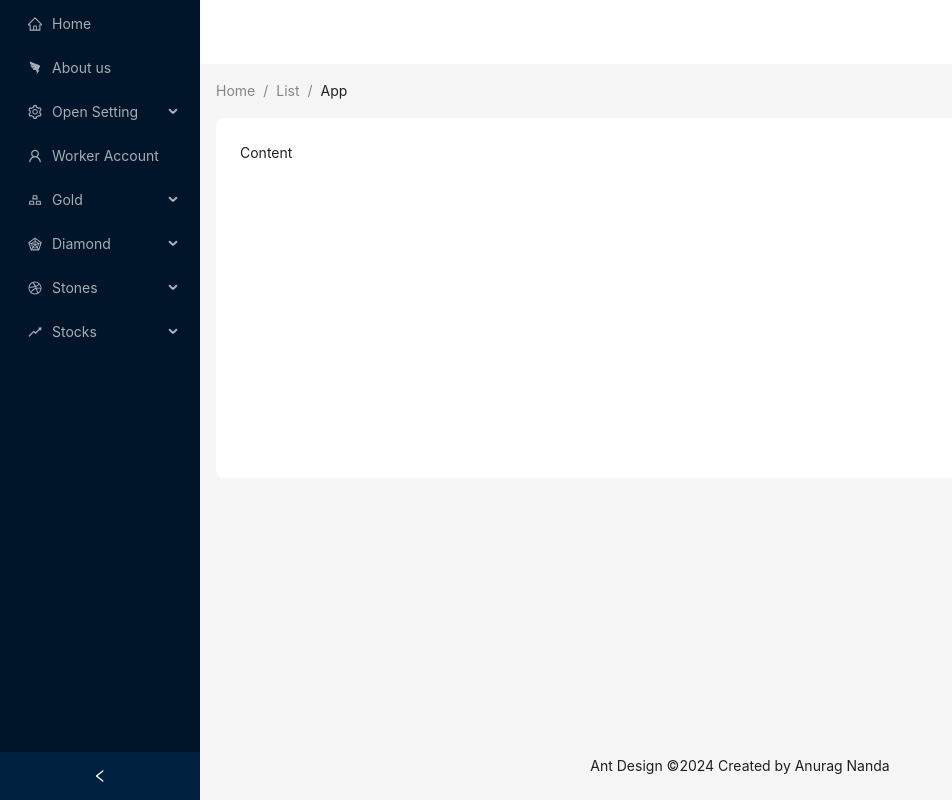
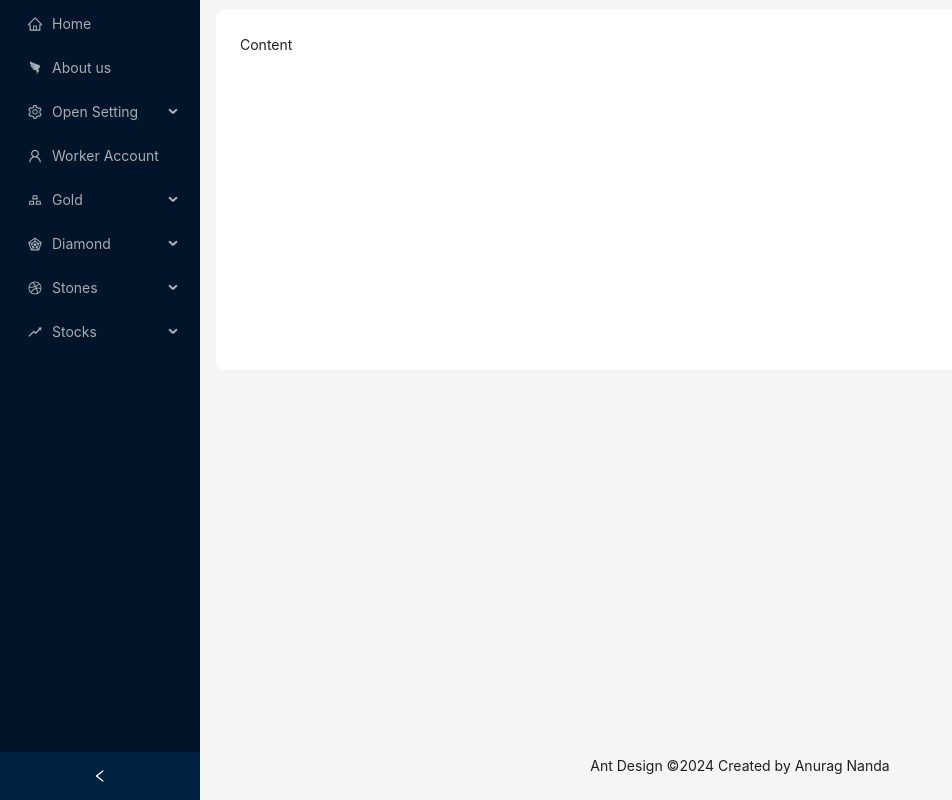
Before and after one commit to ANUXR4G/Jewellery-Website, a React (Create React App) app: page / in a window 1280 px wide. Shown: the whole page, without its empty margins (0-952 px from the left). Built offline with nearby package versions, Linux system fonts and the light colour scheme.

Commit message:
Initial Commit

```diff
--- a/src/Components/header.js
+++ b/src/Components/header.js
@@ -107,26 +107,13 @@ const Headermain = () => {
         />
       </Sider>
       <Layout>
-        <Header
-          style={{
-            padding: 0,
-            background: colorBgContainer,
-          }}
-        />
+
         <Content
           style={{
-            margin: '0 16px',
+            margin: '10px 16px',
           }}
         >
-          <Breadcrumb
-            style={{
-              margin: '16px 0',
-            }}
-          >
-            <Breadcrumb.Item>Home</Breadcrumb.Item>
-            <Breadcrumb.Item>List</Breadcrumb.Item>
-            <Breadcrumb.Item>App</Breadcrumb.Item>
-          </Breadcrumb>
+
           <div
             style={{
               padding: 24,
```
